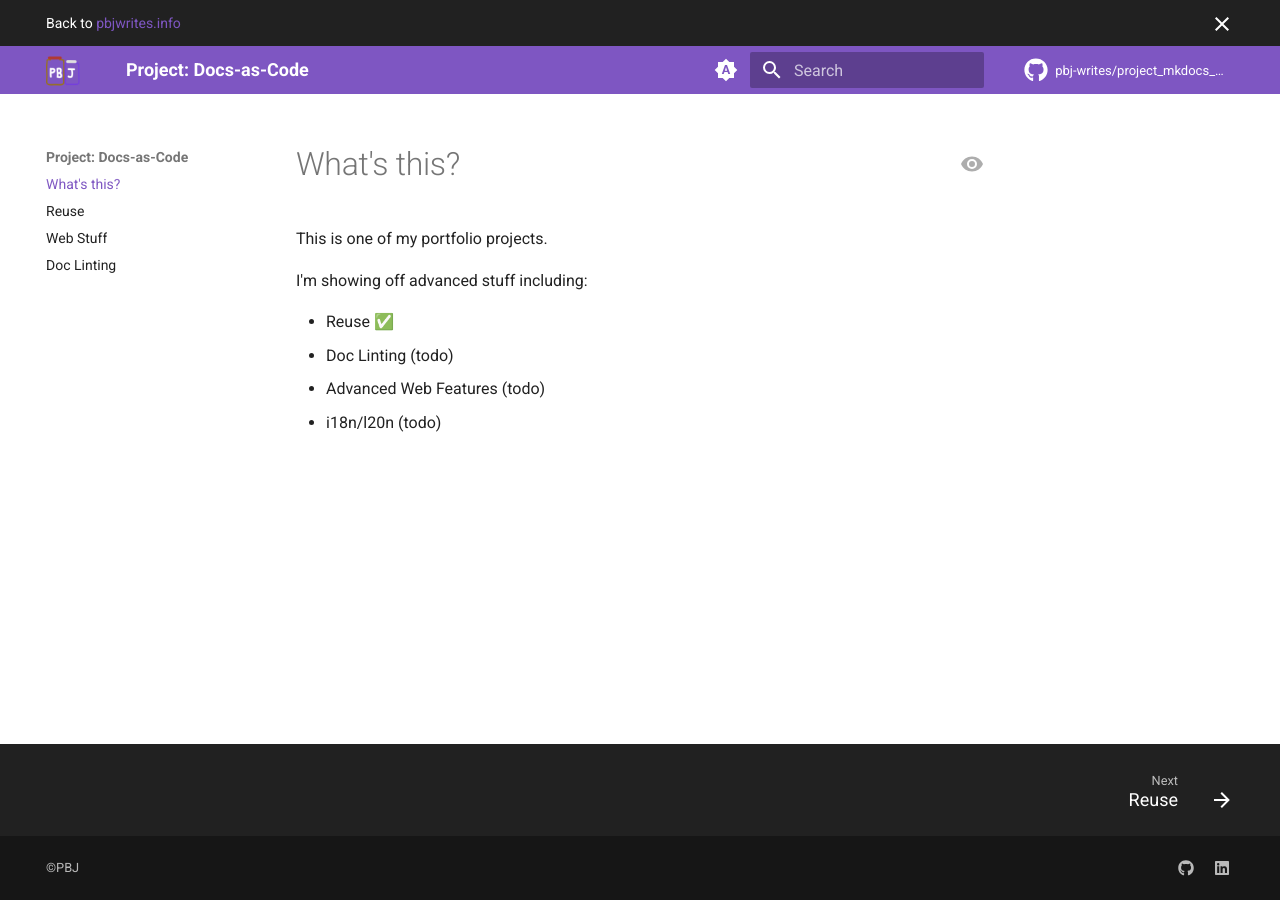
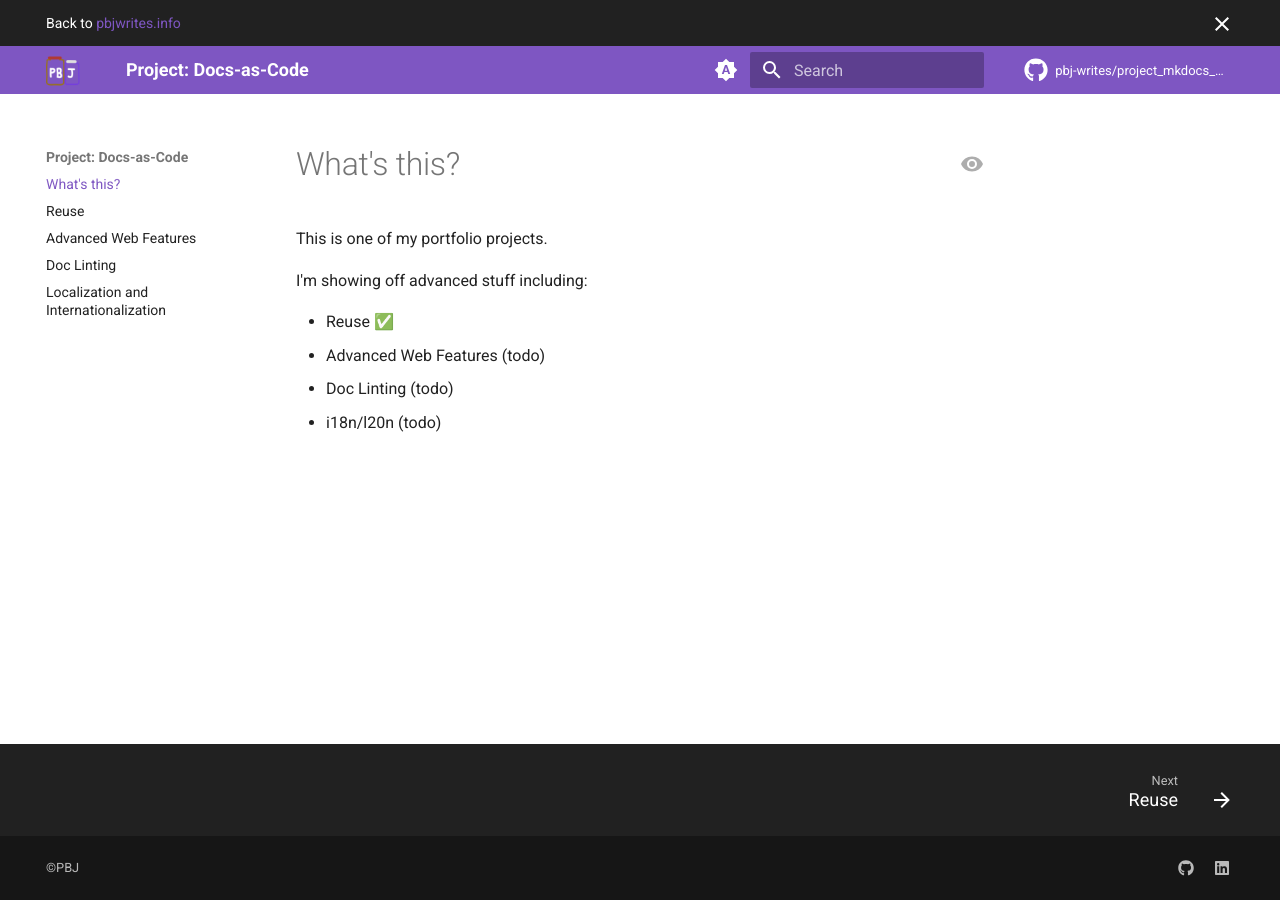
Before and after one commit to pbj-writes/project_mkdocs_material, an MkDocs documentation site: the page built from docs/index.md, in a window 1280 px wide. Built offline with MkDocs 1.6.1 and Material for MkDocs 9.7.7, drawn with Linux system fonts in a browser that asks for light colours; plug-ins that fetch from the network failed and are left out; comment, search, counter and statistics services are not loaded.

Commit message:
Reorg my slop.

```diff
--- a/docs/index.md
+++ b/docs/index.md
@@ -5,6 +5,6 @@ This is one of my portfolio projects.
 I'm showing off advanced stuff including:
 
 - Reuse ✅
+- Advanced Web Features (todo)
 - Doc Linting (todo)
-- Advanced Web Features (todo)
 - i18n/l20n (todo)
--- a/mkdocs.yml
+++ b/mkdocs.yml
@@ -74,8 +74,9 @@ nav:
 
     - index.md
     - Reuse: reuse.md
-    - Web Stuff: web_stuff.md
+    - Advanced Web Features: web_stuff.md
     - Doc Linting: doc_linting.md
+    - Localization and Internationalization: loc_int.md
 
 copyright: ©PBJ
 
```
Also changed, not shown: docs/doc_linting.md (+1 -0 lines), docs/loc_int.md (added, +1 -0 lines).
